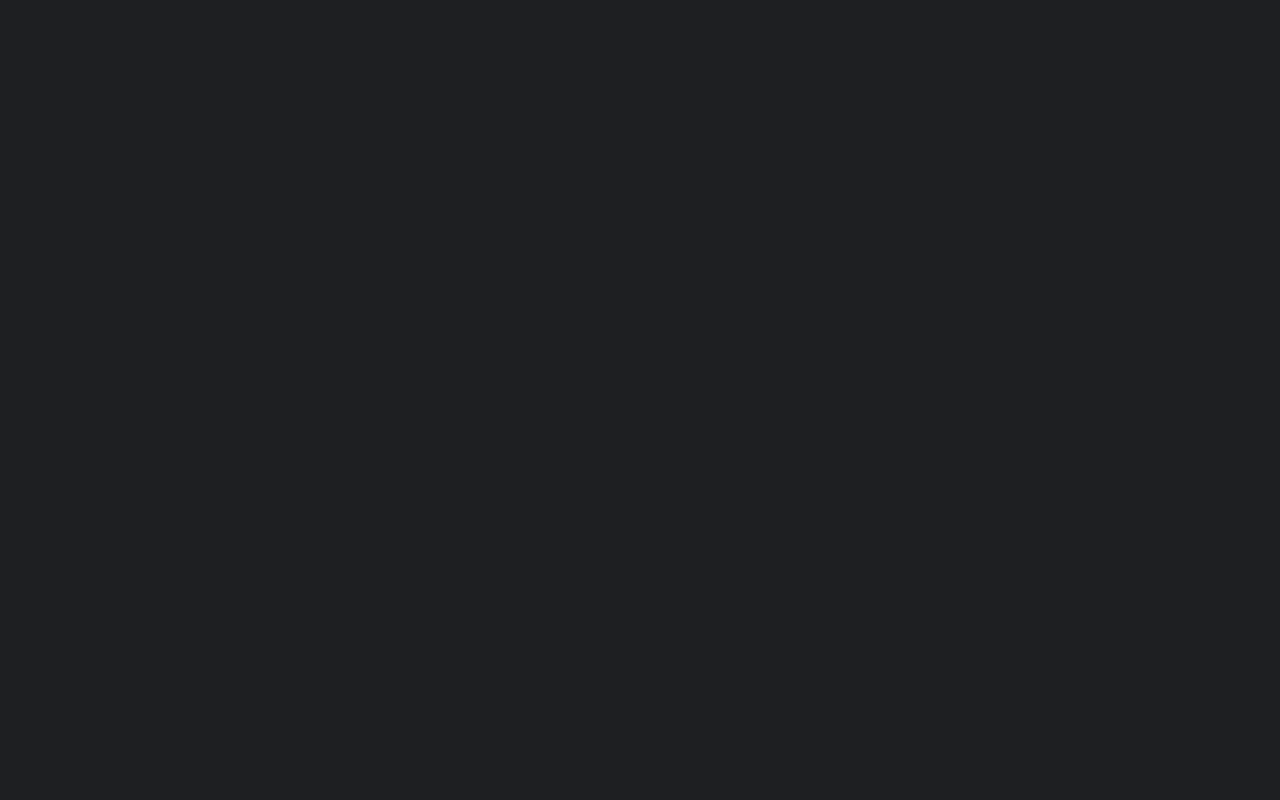
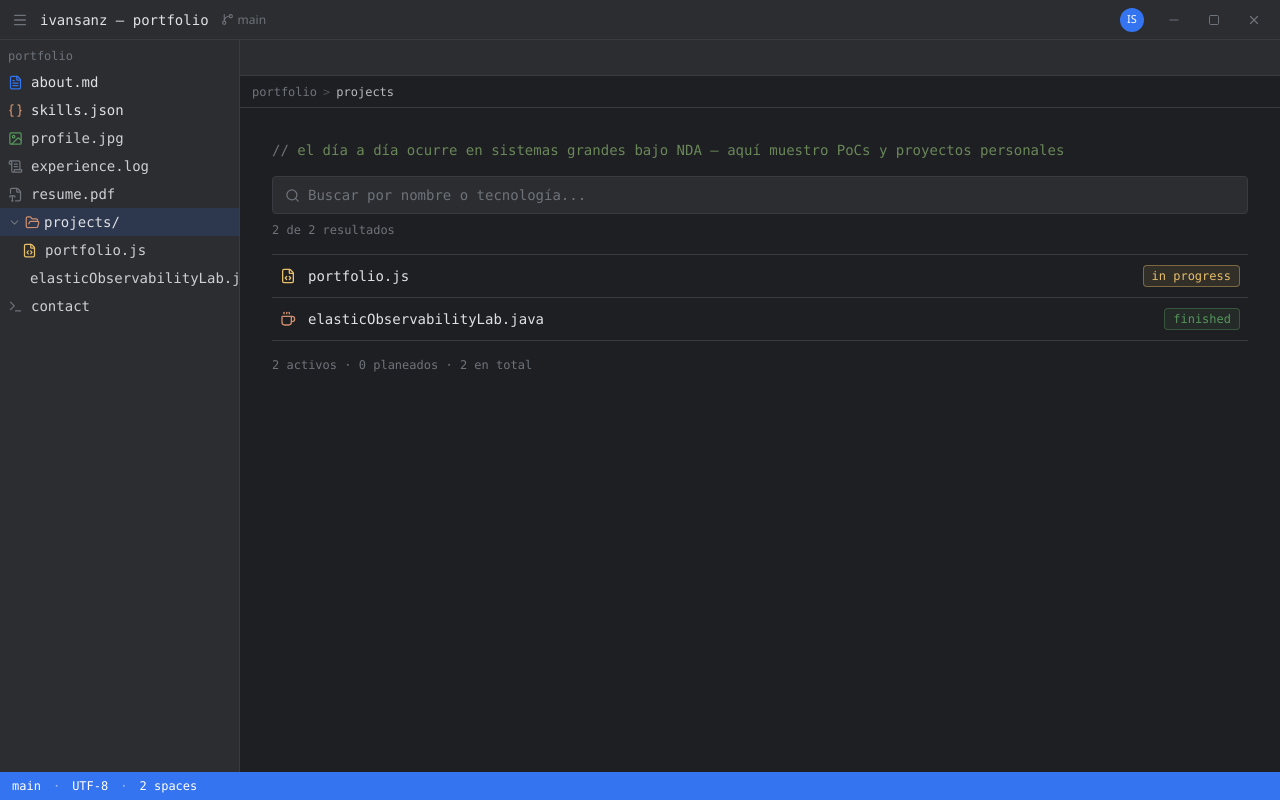
Before and after one commit to isanzarenal/portfolio, a React (Vite) app: page /projects in a window 1280 px wide. Before the commit this address had no page. Built offline with nearby package versions, Linux system fonts and the light colour scheme.

Commit message:
feat: agregar seccion projects

```diff
--- a/src/App.tsx
+++ b/src/App.tsx
@@ -2,6 +2,7 @@ import { BrowserRouter, Route, Routes } from 'react-router'
 import { IdeLayout } from './layout/IdeLayout'
 import { TabsProvider } from './layout/TabsProvider'
 import { About } from './pages/About'
+import { Projects } from './pages/Projects'
 import { Skills } from './pages/Skills'
 import { Welcome } from './pages/Welcome'
 
@@ -13,6 +14,7 @@ export function AppRoutes() {
           <Route index element={<Welcome />} />
           <Route path="about" element={<About />} />
           <Route path="skills" element={<Skills />} />
+          <Route path="projects" element={<Projects />} />
         </Route>
       </Routes>
     </TabsProvider>
--- a/src/data/fileTree.ts
+++ b/src/data/fileTree.ts
@@ -1,3 +1,5 @@
+import { projects } from './projects'
+
 export type FileNode = {
   type: 'file'
   name: string
@@ -8,6 +10,8 @@ export type FileNode = {
 export type FolderNode = {
   type: 'folder'
   name: string
+  /** Route this folder opens when clicked, e.g. the projects/ index. Plain folders (no index view) omit this. */
+  path?: string
   children: TreeNode[]
 }
 
@@ -25,12 +29,11 @@ export const fileTree: FolderNode = {
     {
       type: 'folder',
       name: 'projects',
-      children: [
-        { type: 'file', name: 'techDemo.java' },
-        { type: 'file', name: 'portfolio.js' },
-        { type: 'file', name: 'eventDrivenPoc.java' },
-        { type: 'file', name: 'aiTestingExperiment.py' },
-      ],
+      path: '/projects',
+      children: projects.map((project) => ({
+        type: 'file',
+        name: project.fileName,
+      })),
     },
     { type: 'file', name: 'contact' },
   ],
--- /dev/null
+++ b/src/data/projects.ts
@@ -0,0 +1,34 @@
+export type ProjectStatus = 'finished' | 'in-progress' | 'planned'
+
+export type Project = {
+  /** File name shown in the sidebar and the index list, e.g. "portfolio.js". */
+  fileName: string
+  title: string
+  status: ProjectStatus
+  description: string
+  stack: string[]
+  repoUrl: string
+  /** Demo video/GIF URL for the detail view — left unset until the material exists. */
+  demoUrl?: string
+}
+
+export const projects: Project[] = [
+  {
+    fileName: 'portfolio.js',
+    title: 'Portfolio',
+    status: 'in-progress',
+    description:
+      'Este mismo portfolio, construido como una réplica funcional de IntelliJ IDEA (tema Darcula, New UI), con React, TypeScript, Tailwind CSS y React Router.',
+    stack: ['React', 'TypeScript', 'Tailwind CSS', 'React Router', 'Vite'],
+    repoUrl: 'https://github.com/isanzarenal/portfolio',
+  },
+  {
+    fileName: 'elasticObservabilityLab.java',
+    title: 'Elastic Observability Lab',
+    status: 'finished',
+    description:
+      'Un playground práctico de observabilidad construido con Spring Boot, Elasticsearch y Kibana. Demuestra cómo diseñar y usar observabilidad sin depender de soluciones APM completas, centrándose en logs, correlación y dashboards.',
+    stack: ['Java', 'Spring Boot', 'Elasticsearch', 'Kibana'],
+    repoUrl: 'https://github.com/isanzarenal/elastic-observability-lab',
+  },
+]
--- a/src/layout/Breadcrumb.tsx
+++ b/src/layout/Breadcrumb.tsx
@@ -3,6 +3,7 @@ import { useLocation } from 'react-router'
 const ROUTE_SEGMENTS: Record<string, string[]> = {
   '/about': ['portfolio', 'about.md'],
   '/skills': ['portfolio', 'skills.json'],
+  '/projects': ['portfolio', 'projects'],
 }
 
 export function Breadcrumb() {
--- a/src/layout/Sidebar.tsx
+++ b/src/layout/Sidebar.tsx
@@ -1,6 +1,6 @@
 import { useState } from 'react'
 import { ChevronDown, ChevronRight } from 'lucide-react'
-import { NavLink } from 'react-router'
+import { NavLink, useLocation, useNavigate } from 'react-router'
 import { fileTree, type TreeNode } from '../data/fileTree'
 import { getFileIcon, getFolderIcon } from '../lib/fileIcons'
 import { useTabs } from './tabsContext'
@@ -47,14 +47,29 @@ function FileRow({ node, depth }: { node: Extract<TreeNode, { type: 'file' }>; d
 function FolderRow({ node, depth }: { node: Extract<TreeNode, { type: 'folder' }>; depth: number }) {
   const [open, setOpen] = useState(true)
   const { Icon, className } = getFolderIcon(open)
+  const { openTab } = useTabs()
+  const navigate = useNavigate()
+  const location = useLocation()
+  const path = node.path
+  const isActive = path !== undefined && location.pathname === path
+
+  function handleClick() {
+    setOpen((o) => !o)
+    if (path) {
+      openTab({ name: node.name, path })
+      navigate(path)
+    }
+  }
 
   return (
     <div>
       <button
         type="button"
-        onClick={() => setOpen((o) => !o)}
+        onClick={handleClick}
         style={{ paddingLeft: 8 + depth * INDENT_PX }}
-        className="flex w-full cursor-pointer items-center gap-1 py-1 pr-2 text-left text-sm text-fg hover:bg-white/5"
+        className={`flex w-full cursor-pointer items-center gap-1 py-1 pr-2 text-left text-sm hover:bg-white/5 ${
+          isActive ? 'bg-accent/15 text-fg' : 'text-fg'
+        }`}
       >
         {open ? (
           <ChevronDown size={13} className="text-muted" />
--- /dev/null
+++ b/src/pages/Projects.tsx
@@ -0,0 +1,110 @@
+import { Search } from 'lucide-react'
+import { useState, type ReactNode } from 'react'
+import { projects, type ProjectStatus } from '../data/projects'
+import { getFileIcon } from '../lib/fileIcons'
+
+const STATUS_LABELS: Record<ProjectStatus, string> = {
+  finished: 'finished',
+  'in-progress': 'in progress',
+  planned: 'planned',
+}
+
+const STATUS_BADGE_CLASSNAME: Record<ProjectStatus, string> = {
+  finished: 'border border-success/40 bg-success/10 text-success',
+  'in-progress': 'border border-warning/40 bg-warning/10 text-warning',
+  planned: 'border border-dashed border-muted/50 text-muted',
+}
+
+function highlightMatch(text: string, query: string): ReactNode {
+  if (!query) return text
+  const index = text.toLowerCase().indexOf(query.toLowerCase())
+  if (index === -1) return text
+
+  return (
+    <>
+      {text.slice(0, index)}
+      <mark className="rounded-sm bg-accent/30 text-fg">
+        {text.slice(index, index + query.length)}
+      </mark>
+      {text.slice(index + query.length)}
+    </>
+  )
+}
+
+export function Projects() {
+  const [query, setQuery] = useState('')
+  const normalizedQuery = query.trim().toLowerCase()
+
+  const filteredProjects = normalizedQuery
+    ? projects.filter(
+        (project) =>
+          project.fileName.toLowerCase().includes(normalizedQuery) ||
+          project.stack.some((tech) =>
+            tech.toLowerCase().includes(normalizedQuery),
+          ),
+      )
+    : projects
+
+  const activeCount = projects.filter((p) => p.status !== 'planned').length
+  const plannedCount = projects.filter((p) => p.status === 'planned').length
+
+  return (
+    <div className="p-8">
+      <p className="mb-4 font-mono text-sm text-string">
+        <span className="text-muted">// </span>
+        el día a día ocurre en sistemas grandes bajo NDA — aquí muestro PoCs
+        y proyectos personales
+      </p>
+
+      <div className="mb-2 flex items-center gap-2 rounded border border-border bg-sidebar px-3 py-2">
+        <Search size={15} className="shrink-0 text-muted" />
+        <input
+          type="text"
+          value={query}
+          onChange={(event) => setQuery(event.target.value)}
+          placeholder="Buscar por nombre o tecnología..."
+          aria-label="Buscar proyectos"
+          className="w-full bg-transparent font-mono text-sm text-fg placeholder:text-muted focus:outline-none"
+        />
+      </div>
+
+      <p className="mb-4 font-mono text-xs text-muted">
+        {filteredProjects.length} de {projects.length} resultados
+      </p>
+
+      <div
+        role="list"
+        aria-label="Lista de proyectos"
+        className="divide-y divide-border border-y border-border"
+      >
+        {filteredProjects.map((project) => {
+          const { Icon, className } = getFileIcon(project.fileName)
+          return (
+            <div
+              key={project.fileName}
+              role="listitem"
+              className={`flex items-center gap-3 px-2 py-2.5 ${
+                project.status === 'planned' ? 'opacity-60' : ''
+              }`}
+            >
+              <Icon size={16} className={`shrink-0 ${className}`} />
+              <span className="flex-1 truncate font-mono text-sm text-fg">
+                {highlightMatch(project.fileName, normalizedQuery)}
+              </span>
+              <span
+                className={`shrink-0 rounded px-2 py-0.5 font-mono text-xs ${STATUS_BADGE_CLASSNAME[project.status]}`}
+              >
+                {STATUS_LABELS[project.status]}
+              </span>
+            </div>
+          )
+        })}
+      </div>
+
+      <p className="mt-4 font-mono text-xs text-muted">
+        {activeCount} activos · {plannedCount} planeados · {projects.length}{' '}
+        en total
+      </p>
+    </div>
+  )
+}
```
Also changed, not shown: 1 other file (tests, documents, lock files or other folders).
